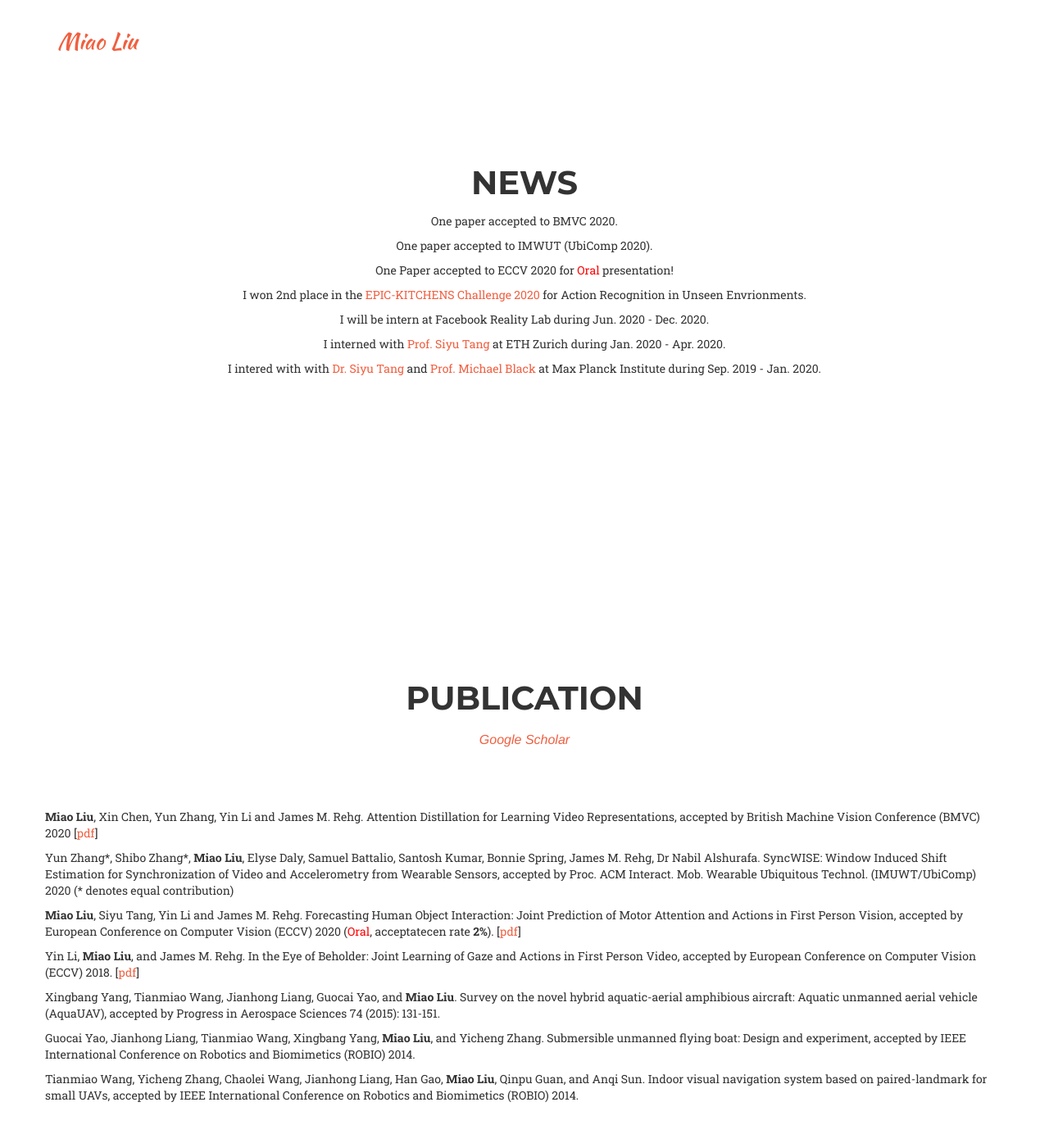
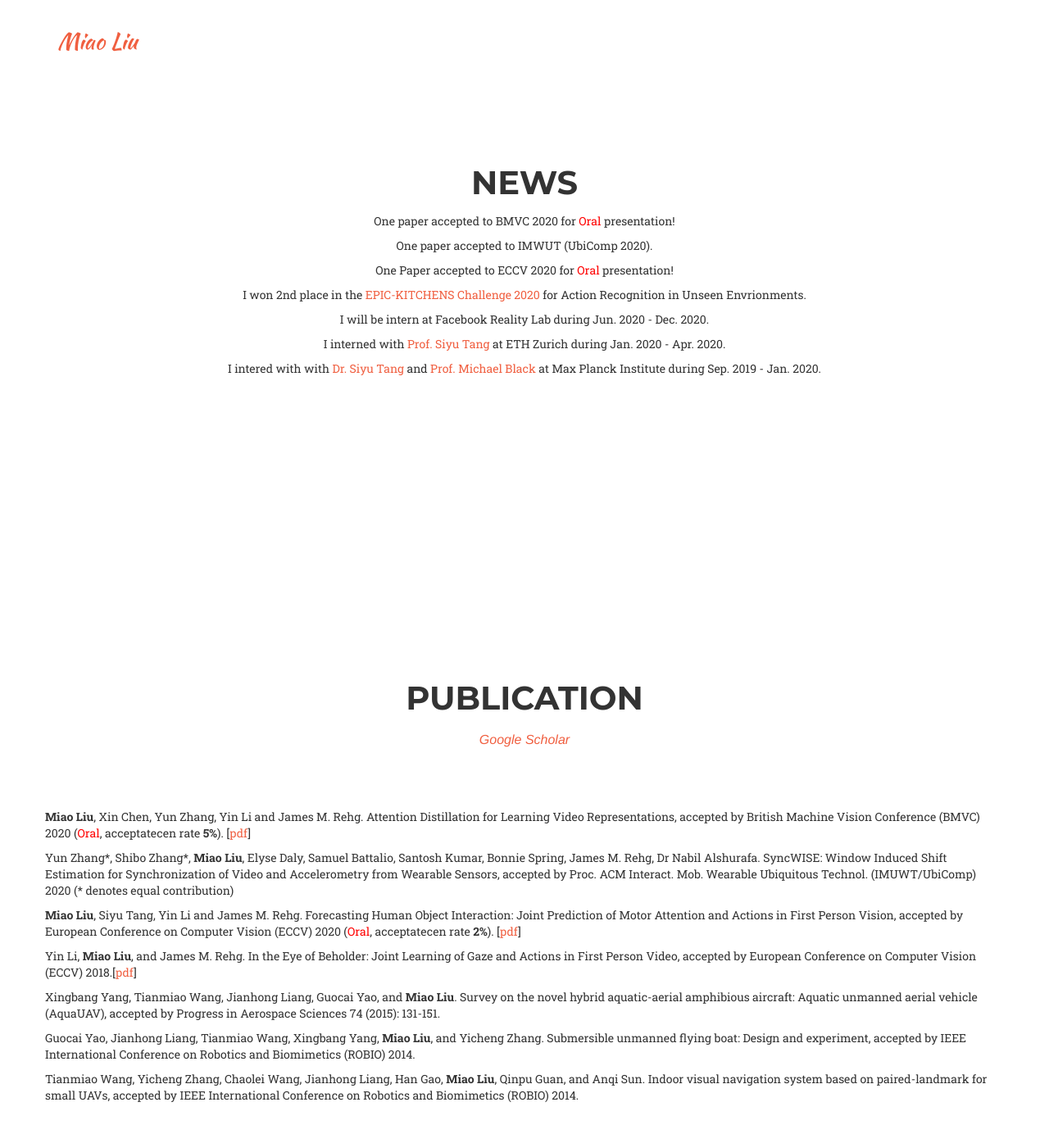
Before and after one commit to aptx4869lm/aptx4869lm.github.io, a Jekyll site: the page index.html, which Jekyll copies as it is, in a window 1280 px wide and 1400 px high, scrolled down 859 px. Shown: the top 1384 px of the window at 82% size. Built offline with Jekyll 4.4.1, drawn with Linux system fonts in a browser that asks for light colours; nearby versions of some CDN libraries; some web fonts are replaced; library files that are not in the unit come from our copies; a script that is not in the unit is left out.

Commit message:
update bmvc oral

```diff
--- a/index.html
+++ b/index.html
@@ -110,7 +110,7 @@
                         <br/><br/><br/><br/>
                         <h2 class="section-heading">News</h2>
 
-                        </p>One paper accepted to BMVC 2020. <p>
+                        </p>One paper accepted to BMVC 2020 for <span style="color:hsla(0,100%,50%,1);">Oral</span> presentation! <p>
                         </p>One paper accepted to IMWUT (UbiComp 2020). <p>
                         </p>One Paper accepted to ECCV 2020 for <span style="color:hsla(0,100%,50%,1);">Oral</span> presentation! <p>
                         </p>I won 2nd place in the <a href="https://epic-kitchens.github.io/Reports/EPIC-KITCHENS-Challenges-2020-Report.pdf">EPIC-KITCHENS Challenge 2020 </a>for Action Recognition in Unseen Envrionments.<p>
@@ -130,14 +130,13 @@
                         <h3 class="section-subheading text-muted"> <a href="https://scholar.google.com/citations?user=Ud7boIwAAAAJ&hl=en">Google Scholar</a></h3>
                     </div>
 
-</p> <b> Miao Liu</b>, Xin Chen, Yun Zhang, Yin Li and James M. Rehg. Attention Distillation for Learning Video Representations, accepted by British Machine Vision Conference (BMVC) 2020  [<a href="https://arxiv.org/pdf/1904.03249.pdf">pdf</a>] <p>
+</p> <b> Miao Liu</b>, Xin Chen, Yun Zhang, Yin Li and James M. Rehg. Attention Distillation for Learning Video Representations, accepted by British Machine Vision Conference (BMVC) 2020 (<span style="color:hsla(0,100%,50%,1);">Oral</span>, acceptatecen rate <span><strong>5<span>&#37;</span></strong></span>). [<a href="https://arxiv.org/pdf/1904.03249.pdf">pdf</a>] <p>
 
 </p> Yun Zhang*, Shibo Zhang*, <b> Miao Liu</b>,  Elyse Daly, Samuel Battalio, Santosh Kumar, Bonnie Spring, James M. Rehg, Dr Nabil Alshurafa. SyncWISE: Window Induced Shift Estimation for Synchronization of Video and Accelerometry from Wearable Sensors, accepted by Proc. ACM Interact. Mob. Wearable Ubiquitous Technol. (IMUWT/UbiComp) 2020 (* denotes equal contribution)<p>
 
-</p> <b> Miao Liu</b>, Siyu Tang, Yin Li and James M. Rehg. Forecasting Human Object Interaction: Joint Prediction of Motor Attention and Actions in First Person Vision, accepted by European Conference on Computer Vision (ECCV) 2020 (<span style="color:hsla(0,100%,50%,1);">Oral</span>, acceptatecen rate <span><strong>2<span>&#37;</span></strong></span>).      [<a href="https://arxiv.org/pdf/1911.10967.pdf">pdf</a>] <p>
+</p> <b> Miao Liu</b>, Siyu Tang, Yin Li and James M. Rehg. Forecasting Human Object Interaction: Joint Prediction of Motor Attention and Actions in First Person Vision, accepted by European Conference on Computer Vision (ECCV) 2020 (<span style="color:hsla(0,100%,50%,1);">Oral</span>, acceptatecen rate <span><strong>2<span>&#37;</span></strong></span>). [<a href="https://arxiv.org/pdf/1911.10967.pdf">pdf</a>] <p>
 
-
-</p> Yin Li, <b> Miao Liu</b>, and James M. Rehg. In the Eye of Beholder: Joint Learning of Gaze and Actions in First Person Video, accepted by European Conference on Computer Vision (ECCV) 2018.      [<a href="http://openaccess.thecvf.com/content_ECCV_2018/papers/Yin_Li_In_the_Eye_ECCV_2018_paper.pdf">pdf</a>]  <p>
+</p> Yin Li, <b> Miao Liu</b>, and James M. Rehg. In the Eye of Beholder: Joint Learning of Gaze and Actions in First Person Video, accepted by European Conference on Computer Vision (ECCV) 2018.[<a href="http://openaccess.thecvf.com/content_ECCV_2018/papers/Yin_Li_In_the_Eye_ECCV_2018_paper.pdf">pdf</a>] <p>
 
 </p> Xingbang Yang, Tianmiao Wang, Jianhong Liang, Guocai Yao, and <b> Miao Liu</b>. Survey on the novel hybrid aquatic-aerial amphibious aircraft: Aquatic unmanned aerial vehicle (AquaUAV), accepted by Progress in Aerospace Sciences 74 (2015): 131-151. <p>
 
@@ -146,9 +145,7 @@
 </p>Tianmiao Wang, Yicheng Zhang, Chaolei Wang, Jianhong Liang, Han Gao, <b> Miao Liu</b>, Qinpu Guan, and Anqi Sun. Indoor visual navigation system based on paired-landmark for small UAVs, accepted by IEEE International Conference on Robotics and Biomimetics (ROBIO) 2014. <p>
 
             </div>
-
         </section>
-
         <!-- Contact Section -->
         <section id="Teaching">
             <div class="container">
```
